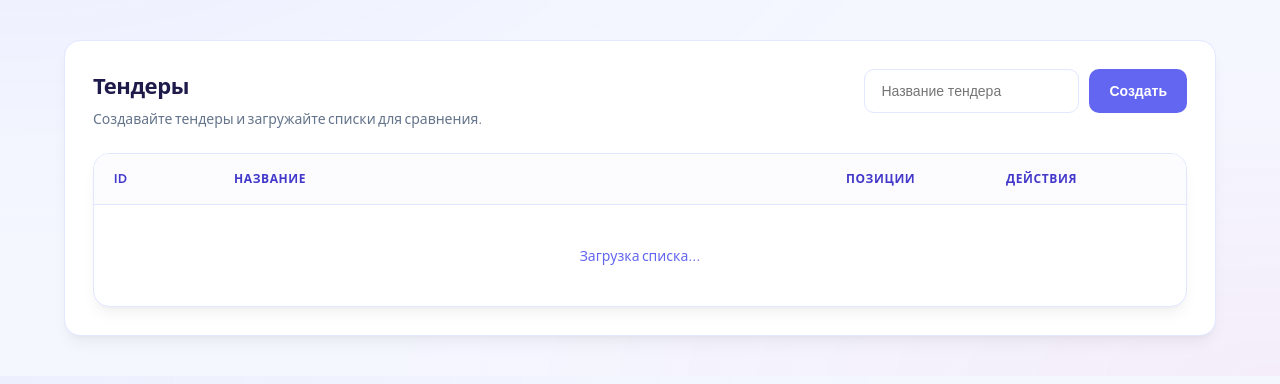
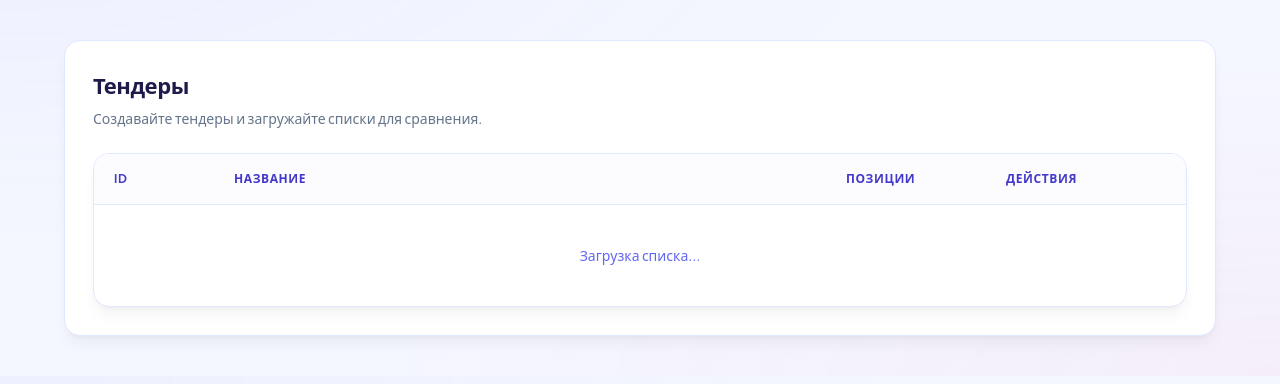
Before and after one commit to Tabascoden/pricelist-search-public, a Flask app: template templates/tender_project.html in a window 1280 px wide. Shown: the part 73-457 px from the top of the page. Run offline with Flask 3, Linux system fonts and the light colour scheme; the template is opened without the code that fills it, so the values that code supplies are empty; some libraries are stand-ins or nearby versions.

Commit message:
Adjust tender creation flow and layout

```diff
--- a/static/tenders.js
+++ b/static/tenders.js
@@ -542,7 +542,7 @@
         <tr>
           <th style="width:70px;">№</th>
           <th style="min-width:260px;">Номенклатура</th>
-          <th style="width:110px;">Кол-во</th>
+          <th style="width:70px;">Кол-во</th>
           <th style="width:90px;">Ед.</th>
           ${supplierIds.map(id => `<th class="supplierTh">${esc(getSupplierName(id))}</th>`).join("")}
         </tr>
@@ -870,7 +870,7 @@
           if (id) {
             const modal = $("#tenders-modal");
             modal?.classList.add("hidden");
-            location.href = `/tenders/${id}`;
+            location.href = "/tenders";
           }
         } catch (e) {
           alert("Не удалось создать тендер.");
--- a/templates/tender_project.html
+++ b/templates/tender_project.html
@@ -6,12 +6,6 @@
     <div>
       <h2>Тендеры</h2>
       <div class="sub">Создавайте тендеры и загружайте списки для сравнения.</div>
-    </div>
-    <div class="right">
-      <form class="tender-form" id="tenders-upload-form" enctype="multipart/form-data">
-        <input class="input" type="text" name="title" placeholder="Название тендера" required />
-        <button class="btn primary" type="submit">Создать</button>
-      </form>
     </div>
   </div>
 
@@ -205,7 +199,7 @@
   #tenders-demo .tender-add { border:1px solid #e2e8f0; border-radius: 12px; padding: 12px; background:#fff; }
   #tenders-demo .tender-add-title { font-weight: 700; margin-bottom: 8px; }
   #tenders-demo .tender-add-form { display:flex; gap:10px; flex-wrap:wrap; align-items:center; }
-  #tenders-demo .input-qty { width: 140px; }
+  #tenders-demo .input-qty { width: 70px; }
   #tenders-demo .input-unit { width: 90px; }
 
   @media (max-width: 880px){
--- a/templates/tenders.html
+++ b/templates/tenders.html
@@ -229,7 +229,7 @@
   #tenders-demo .tender-add { border:1px solid #e2e8f0; border-radius: 12px; padding: 12px; background:#fff; }
   #tenders-demo .tender-add-title { font-weight: 700; margin-bottom: 8px; }
   #tenders-demo .tender-add-form { display:flex; gap:10px; flex-wrap:wrap; align-items:center; }
-  #tenders-demo .input-qty { width: 140px; }
+  #tenders-demo .input-qty { width: 70px; }
   #tenders-demo .input-unit { width: 90px; }
 
   @media (max-width: 880px){
```
